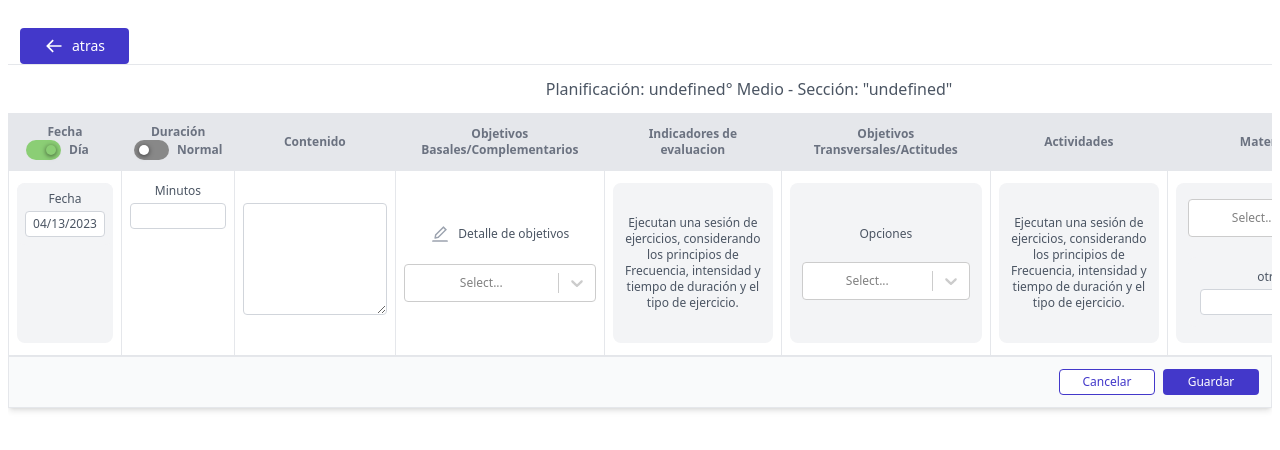
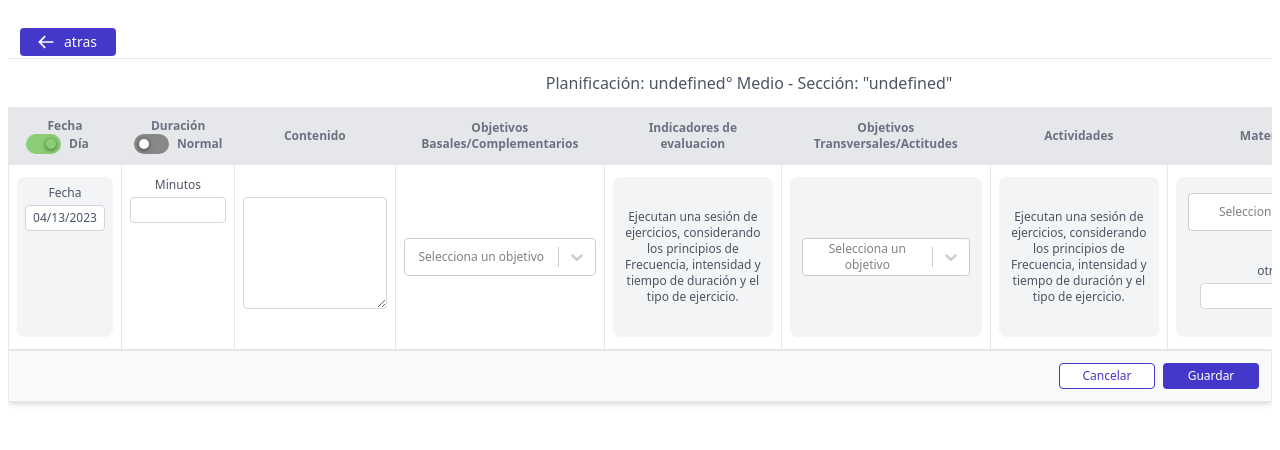
Before and after one commit to daniellfreelancer/testingpanel, a React (Create React App) app: page /table in a window 1280 px wide. Shown: the top 450 px of the page. Built offline with nearby package versions, Linux system fonts and the light colour scheme; no server answers.

Commit message:
update hover text for list objetives

```diff
--- a/src/components/GoBackButton.jsx
+++ b/src/components/GoBackButton.jsx
@@ -11,7 +11,7 @@ function GoBackToButton() {
   return (
     <div className='div-go-back px-3 inline-flex'>
       <button onClick={handleGoBack} >
-        <div className='flex bg-indigo-700 rounded hover:bg-indigo-600 transform duration-300 ease-in-out text-sm font-medium px-6 py-2 text-white lg:max-w-[110px] text-center gap-2'>
+        <div className='flex bg-indigo-700 rounded hover:bg-indigo-600 transform duration-300 ease-in-out text-sm items-center px-4 py-1 text-white w-[6rem] text-center gap-2'>
           <BiArrowBack size={20} />
           <p>atras</p>
         </div>
--- a/src/pages/Tableplanification.jsx
+++ b/src/pages/Tableplanification.jsx
@@ -10,7 +10,6 @@ import Select from 'react-select';
 import makeAnimated from 'react-select/animated';
 import primero_sexto_basicoACT from '../data/primero_sexto_basicoACT';
 import primero_sexto_basicoATA from '../data/primero_sexto_basicoATA'
-import ModaldetailEF from '../components/modal/ModaldetailEF';
 import GoBackToButton from '../components/GoBackButton';
 
 
@@ -74,6 +73,20 @@ export default function Tableplanification() {
         // eslint-disable-next-line
     }, []);
 
+
+
+    const customStyles = {
+        option: (provided, state) => ({
+          ...provided,
+          whiteSpace: "nowrap",
+          overflow: "hidden",
+          textOverflow: "ellipsis"
+        })
+      };
+
+      const formatOptionLabel = ({ value, label }) => (
+        <div title={value}>{label}</div>
+      );
 
 
     return (
@@ -247,13 +260,17 @@ export default function Tableplanification() {
 
                                     <td className="py-3 px-2 border text-center ">
                                     <div className="flex items-center flex-col gap-5 justify-center rounded-lg w-[12rem] min-h-[10rem]">
-                                        <ModaldetailEF title={'Detalle de objetivos'} />
+
                                 <Select
                                     closeMenuOnSelect={false}
                                     components={animatedComponents}
+                                    // components={customComponents}
                                     isMulti
                                     options={dataPrimero}
                                     className='w-full'
+                                    styles={customStyles}
+                                    formatOptionLabel={formatOptionLabel}
+                                    placeholder='Selecciona un objetivo'
                                 />
                                         </div>
                                     </td>
@@ -267,13 +284,15 @@ export default function Tableplanification() {
                                     </td>
                                     <td className="py-3 px-2 border text-center">
                                     <div className="flex items-center flex-col gap-5 justify-center bg-gray-100 p-3 rounded-lg w-[12rem] min-h-[10rem]">
-                                        <p>Opciones</p>
                                         <Select
                                             closeMenuOnSelect={false}
                                             components={animatedComponents}
                                             isMulti
                                             options={ojbTransversalesActitudes}
                                             className='w-full'
+                                            styles={customStyles}
+                                            formatOptionLabel={formatOptionLabel}
+                                            placeholder='Selecciona un objetivo'
                                         />
                                         </div>
                                     </td>
@@ -292,6 +311,9 @@ export default function Tableplanification() {
                                             isMulti
                                             options={materialsSchool}
                                             className='w-full'
+                                            styles={customStyles}
+                                            formatOptionLabel={formatOptionLabel}
+                                            placeholder='Selecciona...'
                                             onChange={(selectedOptions) => {
                                                 const selectedValues = selectedOptions.map(option => option.value);
                                                 setMaterials(prevMaterials => {
```
Lines whose indentation alone changed are shown as unchanged.
